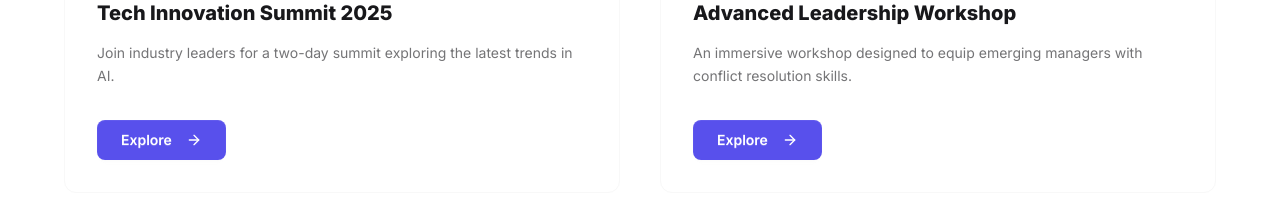
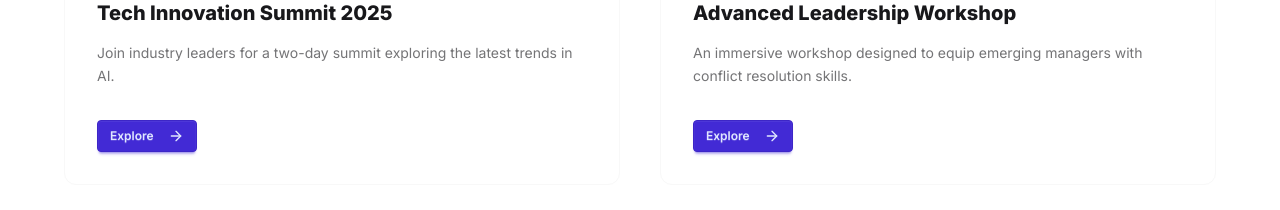
Before and after one commit to kakaprodo/yupidoc-organization-nextjs, a Next.js app: page /en/activities in a window 1280 px wide. Shown: the part 960-1170 px from the top of the page. Built offline with nearby package versions, Linux system fonts and the light colour scheme; no server answers.

Commit message:
feat(activities): add activities details page

```diff
--- a/src/components/ActivityCard.tsx
+++ b/src/components/ActivityCard.tsx
@@ -4,7 +4,7 @@ import Image from 'next/image';
 import { motion } from 'framer-motion';
 import { ArrowRight } from 'lucide-react';
 import { useState } from 'react';
-
+import { Link } from '@/navigation';
 
 
 interface ActivityCardProps {
@@ -44,10 +44,10 @@ export default function ActivityCard({ title, description, image, buttonText }:
                 </p>
 
                 <div className="mt-auto pt-4">
-                    <button className="btn bg-[#5850ec] hover:bg-[#4a42d4] border-none text-white normal-case px-6 rounded-lg group/btn">
+                    <Link href="/activities/1" className="btn btn-primary btn-sm normal-case">
                         {buttonText}
-                        <ArrowRight className="w-4 h-4 ml-2 transition-transform group-hover/btn:translate-x-1" />
-                    </button>
+                        <ArrowRight className="w-4 h-4 ml-2" />
+                    </Link>
                 </div>
             </div>
         </motion.div>
```
